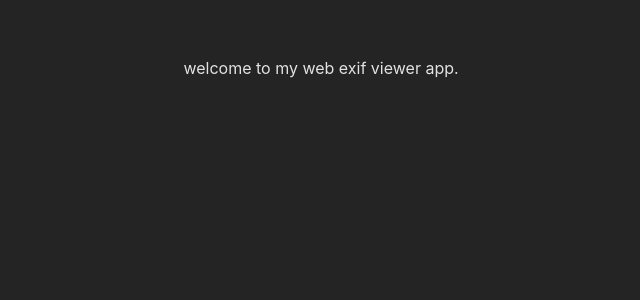
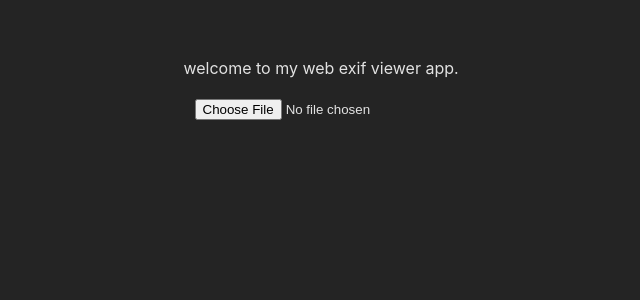
Before and after one commit to larocquedylan/web-exif-parsing, a React (Vite) app: page / in a window 1280 px wide. Shown: the top 300 px of the page, without its empty margins (319-959 px from the left). Built offline with nearby package versions, Linux system fonts and the light colour scheme.

Commit message:
input working

```diff
--- a/src/App.tsx
+++ b/src/App.tsx
@@ -1,10 +1,12 @@
 import './App.css'
+import FileInput from './components/fileInput'
 
 function App() {
 
   return (
     <>
       <p> welcome to my web exif viewer app. </p>
+      <FileInput />
     </>
   )
 }
--- a/src/components/fileInput.tsx
+++ b/src/components/fileInput.tsx
@@ -1,12 +1,38 @@
+import { useState } from "react"
 import "./FileInput.css"
 
 interface FileInputProps {
 }
 
 const FileInput: React.FC<FileInputProps> = ({  }) => {
+    const [file, setFile] = useState<File | null>(null)
+    const [image, setImage] = useState<string | undefined>(undefined)
+
+    const handleFileSelection = (event: React.ChangeEvent<HTMLInputElement>) => {
+        const fileList = event.target.files
+        if (fileList === null) {
+            return
+        }
+        setFile(fileList[0])
+        setImage(URL.createObjectURL(fileList[0]))
+    }
+
+    console.log("🚀 ~ file: fileInput.tsx:9 ~ file:", file)
+
+
     return(
         <div>
-            <input type="file" />
+            <form>
+                <label htmlFor="file-input"></label>
+                <input
+                    type="file"
+                    id="file-input"
+                    name="file-input"
+                    aria-label="file input"
+                    onChange={handleFileSelection}
+                />
+            </form>
+            {image && <img src={image} alt="image file uploaded" style={{width: "200px"} } />}
         </div>
     )
 }
```
Also changed, not shown: 1 other file (tests, documents, lock files or other folders).
